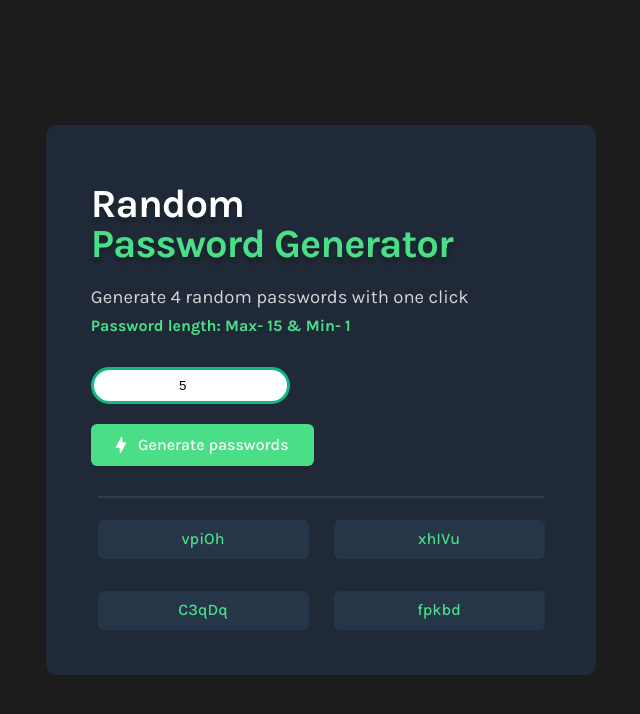
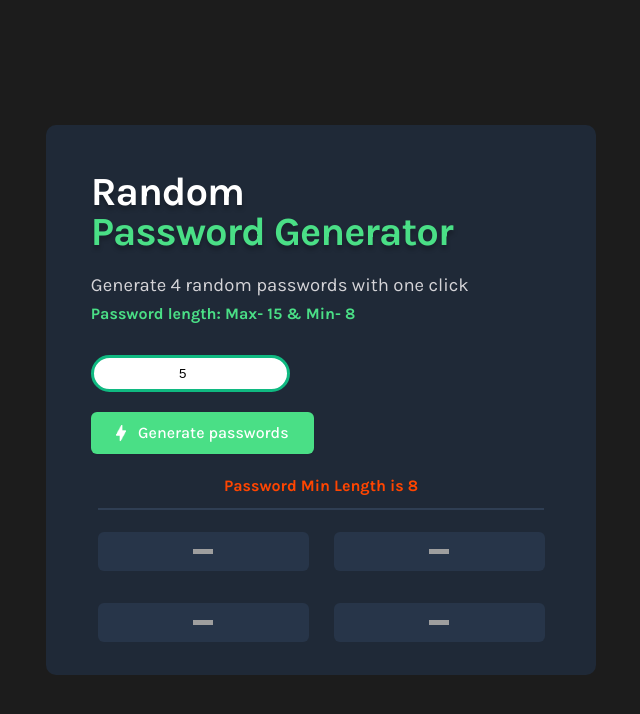
Before and after one commit to nitishparihar/passwordgenerator, a React (Create React App) app: page / in a window 1280 px wide. Both pictures are taken after typing "5" into the empty fields and a click on the button "Generate passwords". Shown: the top 714 px of the page, without its empty margins (319-959 px from the left). Built offline with nearby package versions, Linux system fonts and the light colour scheme; grey boxes are pictures that could not be loaded.

Commit message:
create password component

```diff
--- a/src/App.js
+++ b/src/App.js
@@ -1,108 +1,11 @@
-import React, { useState } from "react"
-import { CopyToClipboard } from 'react-copy-to-clipboard';
+import React from "react"
 
-import Lightning from "./icons/lightning.png"
-import Dots from "./icons/dots.png"
+import Password from "./components/password";
 
 export default function App() {
-  const [password, setPassword] = useState("")
-  const [inputvalue, setInputvalue] = useState(5);
-  const [copied1, setCopied1] = useState(false)
-  const [copied2, setCopied2] = useState(false)
-  const [copied3, setCopied3] = useState(false)
-  const [copied4, setCopied4] = useState(false)
-
-  function handleChange(e) {
-    setInputvalue(e.target.value);
-  }
-
-  function generatePassword() {
-    var results = []
-    for (let j = 0; j < 4; j++) {
-      var result = ""
-      var characters = 'ABCDEFGHIJKLMNOPQRSTUVWXYZabcdefghijklmnopqrstuvwxyz0123456789'
-      var charactersLength = characters.length
-      for (let i = 0; i < inputvalue; i++) {
-        result += characters.charAt(Math.floor(Math.random() * charactersLength))
-      }
-      results[j] = result
-    }
-    inputvalue > 15 ? setPassword("") :
-    inputvalue <=0 ? setPassword("") :
-    setPassword(results)
-  }
-
-  function copy1() {
-    if(password[0]) {
-    setCopied1(true)
-    }
-    setTimeout(() => {
-      setCopied1(false)
-    }, 1500);
-  }
-
-  function copy2() {
-    if(password[1]) {
-      setCopied2(true)
-    }
-    setTimeout(() => {
-      setCopied2(false)
-    }, 1500);
-  }
-
-  function copy3() {
-    if(password[2]) {
-      setCopied3(true)
-    }
-    setTimeout(() => {
-      setCopied3(false)
-    }, 1500);
-  }
-
-  function copy4() {
-    if(password[3]) {
-      setCopied4(true)
-    }
-    setTimeout(() => {
-      setCopied4(false)
-    }, 1500);
-  }
-
-  return (
-    <main>
-      <div className="header">
-        <h1 className="heading">Random<br /><span className="highlighted">Password Generator</span></h1>
-        <h2 className="subtitle">Generate 4 random passwords with one click</h2>
-        <p className="subtitle-1">Password length: Max- 15 & Min- 1</p>
-        <input id="input-box" type="number" placeholder="5" onChange={handleChange}/>
-        <button className="generate-btn" onClick={generatePassword}><img src={Lightning} alt="Password Generator"/>Generate passwords</button>
+    return(
+      <div>
+          <Password />
       </div>
-        {inputvalue > 15 ? <span className="error">Password Max Length is 15</span> : inputvalue <=0 ? <span className="error">Password Min Length is 1</span> : ""}
-      <hr />
-      <div className="password-wrapper">
-        <div className="passwords">
-          <p className="password-display">
-            <CopyToClipboard text={password[0]} onCopy={() => copy1()}>
-              {copied1 ? <span className="password">Password Copied!</span> : password ? <span className="password">{password[0]}</span> : <img src={Dots} alt="password box"/>}
-            </CopyToClipboard>
-          </p>
-          <p className="password-display">
-            <CopyToClipboard text={password[1]} onCopy={() => copy2()}>
-              {copied2 ? <span className="password">Password Copied!</span> : password ? <span className="password">{password[1]}</span> : <img src={Dots} alt="password box"/>}
-            </CopyToClipboard>
-          </p>
-          <p className="password-display">
-            <CopyToClipboard text={password[2]} onCopy={() => copy3()}>
-              {copied3 ? <span className="password">Password Copied!</span> : password ? <span className="password">{password[2]}</span> : <img src={Dots} alt="password box"/>}
-            </CopyToClipboard>
-          </p>
-          <p className="password-display">
-            <CopyToClipboard text={password[3]} onCopy={() => copy4()}>
-              {copied4 ? <span className="password">Password Copied!</span> : copied4 ? <span className="password">Password Copied!</span> : password ? <span className="password">{password[3]}</span> : <img src={Dots}alt="password box" />}
-            </CopyToClipboard>
-          </p>
-        </div>
-      </div>
-    </main>
-  )
+    )
 }
--- /dev/null
+++ b/src/components/password.js
@@ -0,0 +1,114 @@
+import React, { useState } from "react"
+import { CopyToClipboard } from 'react-copy-to-clipboard';
+
+import Lightning from "../icons/lightning.png"
+import Dots from "../icons/dots.png"
+
+export default function Password() {
+    const [password, setPassword] = useState("")
+    const [inputvalue, setInputvalue] = useState(8);
+    const [copied1, setCopied1] = useState(false)
+    const [copied2, setCopied2] = useState(false)
+    const [copied3, setCopied3] = useState(false)
+    const [copied4, setCopied4] = useState(false)
+
+    function handleChange(e) {
+      setInputvalue(e.target.value);
+    }
+
+    function generatePassword() {
+      let results = []
+      for (let j = 0; j < 4; j++) {
+        let result = ""
+        let characters = 'ABCDEFGHIJKLMNOPQRSTUVWXYZabcdefghijklmnopqrstuvwxyz0123456789'
+        let charactersLength = characters.length
+        for (let i = 0; i < inputvalue; i++) {
+          result += characters.charAt(Math.floor(Math.random() * charactersLength))
+        }
+        results[j] = result
+      }
+      inputvalue > 15 ? setPassword("") :
+      inputvalue <8 ? setPassword("") :
+      setPassword(results)
+    }
+
+    function copy1() {
+      if(password[0]) {
+      setCopied1(true)
+      }
+      setTimeout(() => {
+        setCopied1(false)
+      }, 1500);
+    }
+
+    function copy2() {
+      if(password[1]) {
+        setCopied2(true)
+      }
+      setTimeout(() => {
+        setCopied2(false)
+      }, 1500);
+    }
+
+    function copy3() {
+      if(password[2]) {
+        setCopied3(true)
+      }
+      setTimeout(() => {
+        setCopied3(false)
+      }, 1500);
+    }
+
+    function copy4() {
+      if(password[3]) {
+        setCopied4(true)
+      }
+      setTimeout(() => {
+        setCopied4(false)
+      }, 1500);
+    }
+
+   function handleKeypress(e) {
+     if (e.key === 'Enter') {
+       generatePassword();
+     }
+   };
+
+    return (
+      <main>
+        <div className="header">
+          <h1 className="heading">Random<br /><span className="highlighted">Password Generator</span></h1>
+          <h2 className="subtitle">Generate 4 random passwords with one click</h2>
+          <p className="subtitle-1">Password length: Max- 15 & Min- 8</p>
+          <input id="input-box" type="number" placeholder="8" onChange={handleChange} onKeyDown={handleKeypress}/>
+          <button className="generate-btn" onClick={generatePassword}><img src={Lightning} alt="Password Generator"/>Generate passwords</button>
+        </div>
+          {inputvalue > 15 ? <span className="error">Password Max Length is 15</span> : inputvalue < 8 ? <span className="error">Password Min Length is 8</span> : ""}
+        <hr />
+        <div className="password-wrapper">
+          <div className="passwords">
+            <p className="password-display">
+              <CopyToClipboard text={password[0]} onCopy={() => copy1()}>
+                {copied1 ? <span className="password">Password Copied!</span> : password ? <span className="password">{password[0]}</span> : <img src={Dots} alt="password box"/>}
+              </CopyToClipboard>
+            </p>
+            <p className="password-display">
+              <CopyToClipboard text={password[1]} onCopy={() => copy2()}>
+                {copied2 ? <span className="password">Password Copied!</span> : password ? <span className="password">{password[1]}</span> : <img src={Dots} alt="password box"/>}
+              </CopyToClipboard>
+            </p>
+            <p className="password-display">
+              <CopyToClipboard text={password[2]} onCopy={() => copy3()}>
+                {copied3 ? <span className="password">Password Copied!</span> : password ? <span className="password">{password[2]}</span> : <img src={Dots} alt="password box"/>}
+              </CopyToClipboard>
+            </p>
+            <p className="password-display">
+              <CopyToClipboard text={password[3]} onCopy={() => copy4()}>
+                {copied4 ? <span className="password">Password Copied!</span> : copied4 ? <span className="password">Password Copied!</span> : password ? <span className="password">{password[3]}</span> : <img src={Dots}alt="password box" />}
+              </CopyToClipboard>
+            </p>
+          </div>
+        </div>
+      </main>
+    )
+  }
```
